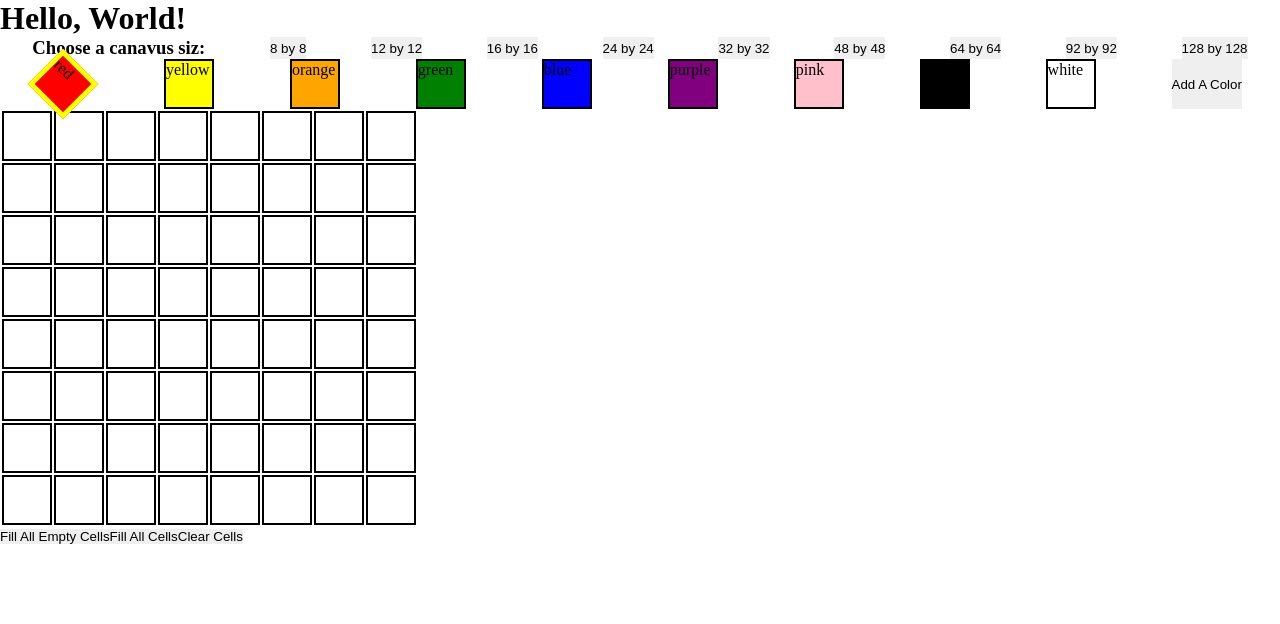
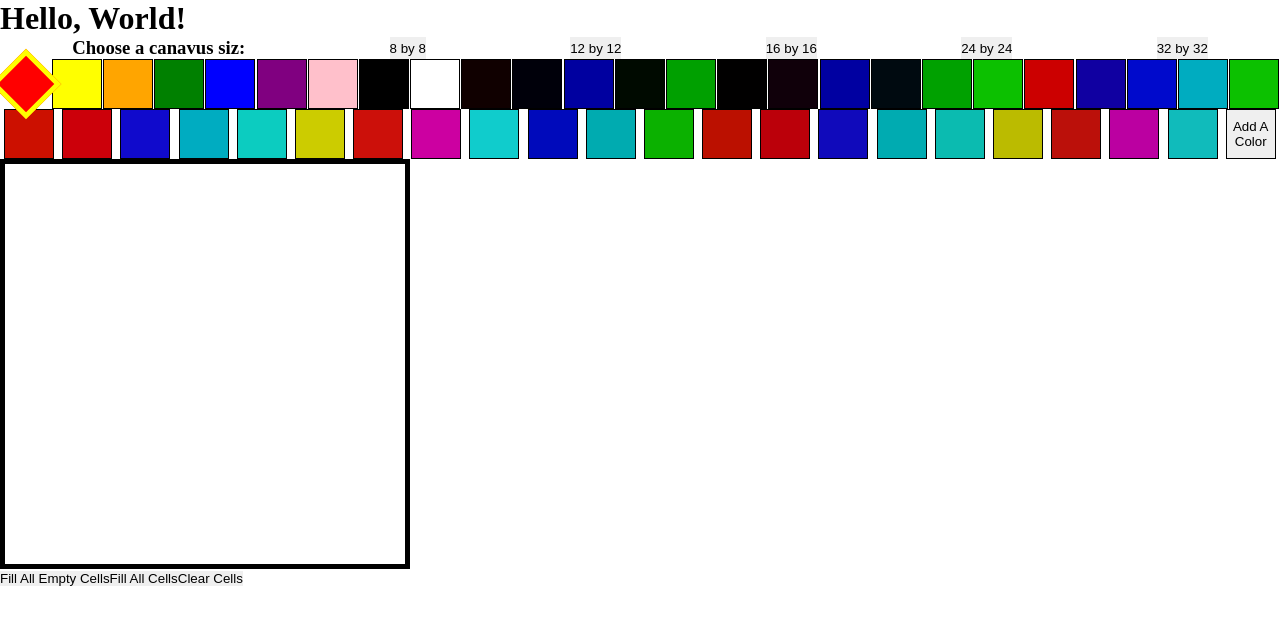
Before and after one commit to Ka9kdc/PixelArt, a React (Create React App) app: page / in a window 1280 px wide. Shown: the top 624 px of the page. Built offline with nearby package versions, Linux system fonts and the light colour scheme.

Commit message:
Styling: changing cell sizes based on board and pallelle size

```diff
--- a/src/components/App.js
+++ b/src/components/App.js
@@ -14,7 +14,7 @@ const App = () => {
   const [choosenColor, setChoosenColor] = useState("red");
 
   return (
-    <div className="App">
+    <div className="App" onMouseUp={() => setMouseActive(false)}>
       <h1>Hello, World!</h1>
       <h2>{message}</h2>
       <BoardSize setGridSize={setGridSize} />
--- a/src/components/BoardSize.js
+++ b/src/components/BoardSize.js
@@ -2,7 +2,7 @@ import React from "react";
 
 const BoardSize = (props) => {
   const { setGridSize } = props;
-  const sizeOptions = [8, 12, 16, 24, 32, 48, 64, 92, 128];
+  const sizeOptions = [8, 12, 16, 24, 32];
   return (
     <div className="pallette">
       <h3>Choose a canavus siz:</h3>
--- a/src/components/Grid/Cells.js
+++ b/src/components/Grid/Cells.js
@@ -10,6 +10,7 @@ const Cells = (props) => {
     id,
     image,
     setImage,
+    gridSize,
   } = props;
   function handleColorChange(event) {
     event.preventDefault();
@@ -29,10 +30,8 @@ const Cells = (props) => {
       onMouseOver={(event) => (mouseActive ? handleColorChange(event) : null)}
       onMouseUp={() => setMouseActive(false)}
       className="cell"
-      style={{ backgroundColor: color }}
-    >
-      {props.color}
-    </td>
+      style={{ backgroundColor: color, "--grid-size": gridSize }}
+    ></td>
   );
 };
 
--- a/src/components/Grid/Rows.js
+++ b/src/components/Grid/Rows.js
@@ -2,8 +2,15 @@ import React from "react";
 import Cells from "./Cells";
 
 const Rows = (props) => {
-  const { row, choosenColor, mouseActive, setMouseActive, image, setImage } =
-    props;
+  const {
+    row,
+    choosenColor,
+    mouseActive,
+    setMouseActive,
+    image,
+    setImage,
+    gridSize,
+  } = props;
   if (row.length) {
     return (
       <tr>
@@ -17,6 +24,7 @@ const Rows = (props) => {
             choosenColor={choosenColor}
             setMouseActive={setMouseActive}
             mouseActive={mouseActive}
+            gridSize={gridSize}
           />
         ))}
       </tr>
--- a/src/components/Grid/index.js
+++ b/src/components/Grid/index.js
@@ -37,6 +37,7 @@ const Grid = (props) => {
                 key={"row:" + idx}
                 choosenColor={choosenColor}
                 setMouseActive={setMouseActive}
+                gridSize={gridSize}
               />
             ))}
           </tbody>
--- a/src/components/Pallette/AddNewColor.js
+++ b/src/components/Pallette/AddNewColor.js
@@ -7,6 +7,7 @@ const AddNewColor = (props) => {
     setChoosenColor,
     setAdd,
     setMouseActive,
+    optionPerRow,
   } = props;
   const [newColor, setNewColor] = useState("#000000");
   function handleSubmit(event) {
@@ -18,20 +19,28 @@ const AddNewColor = (props) => {
     setMouseActive(false);
   }
   return (
-    <form onSubmit={handleSubmit}>
+    <form onSubmit={handleSubmit} className="pallette">
       <fieldset>
+        <label htmlFor="newColorPicker">Choose your Color: {newColor}</label>
         <input
           type="color"
           id="newColorPicker"
           name="newColorPicker"
           value={newColor}
+          className="cell"
+          style={{ "--grid-size": Math.min(optionPerRow, 12) }}
           onChange={(event) => {
             setNewColor(event.target.value);
           }}
         />
-        <label htmlFor="newColorPicker">Choose your Color: {newColor}</label>
       </fieldset>
-      <button type="submit">Add Color</button>
+      <button
+        type="submit"
+        className="cell"
+        style={{ "--grid-size": Math.min(optionPerRow, 12) }}
+      >
+        Add Color
+      </button>
     </form>
   );
 };
--- a/src/components/Pallette/index.js
+++ b/src/components/Pallette/index.js
@@ -13,22 +13,65 @@ const Pallette = (props) => {
     "pink",
     "black",
     "white",
+    "#100000",
+    "#00000a",
+    "#0000a0",
+    "#000a00",
+    "#00a000",
+    "#010000",
+    "#10000a",
+    "#0000a1",
+    "#000a10",
+    "#00a100",
+    "#0cc000",
+    "#cc0000",
+    "#1000a1",
+    "#000acc",
+    "#00acc0",
+    "#0cc100",
+    "#cc1000",
+    "#cc000a",
+    "#100acc",
+    "#00acc1",
+    "#0cccc0",
+    "#cccc00",
+    "#cc100a",
+    "#cc00a1",
+    "#10cccc",
+    "#000abb",
+    "#00abb0",
+    "#0bb100",
+    "#bb1000",
+    "#bb000a",
+    "#100abb",
+    "#00abb1",
+    "#0bbbb0",
+    "#bbbb00",
+    "#bb100a",
+    "#bb00a1",
+    "#10bbbb",
   ]);
   const [addCol, setAdd] = useState(false);
+  let optionPerRow = colorOptions.length + 1;
+  if (optionPerRow > 12) {
+    optionPerRow = Math.ceil(Math.sqrt(colorOptions.length + 1));
+    console.log(optionPerRow);
+  }
   return (
     <div className="pallette">
       {colorOptions.map((col) => (
         <div
           key={col}
           className={col === choosenColor ? "cell active" : "cell"}
-          style={{ backgroundColor: col }}
+          style={{
+            backgroundColor: col,
+            "--grid-size": Math.min(optionPerRow, 12),
+          }}
           onClick={() => {
             setChoosenColor(col);
             setMouseActive(false);
           }}
-        >
-          {col}
-        </div>
+        ></div>
       ))}
       {addCol ? (
         <AddNewColor
@@ -37,10 +80,13 @@ const Pallette = (props) => {
           setChoosenColor={setChoosenColor}
           setAdd={setAdd}
           setMouseActive={setMouseActive}
+          optionPerRow={optionPerRow}
         />
       ) : (
         <button
           type="button"
+          className="cell"
+          style={{ "--grid-size": Math.min(optionPerRow, 12) }}
           onClick={(event) => {
             event.preventDefault();
             setAdd(true);
--- a/src/style.css
+++ b/src/style.css
@@ -1,16 +1,32 @@
-.cell {
-  width: 50px;
-  height: 50px;
-  border: 2px solid black;
+:root {
+  --max-width: min(90vw, 80vh);
 }
 
-.active {
+table {
+  border-spacing: 0;
+  border: 5px solid black;
+}
+
+.cell {
+  --boxes-size: min(calc(var(--max-width) / var(--grid-size)), 50px);
+  width: max(var(--boxes-size), 10px);
+  height: max(var(--boxes-size), 10px);
+  min-width: 5px;
+  min-height: 5px;
+}
+
+.cell.board,
+.pallette .cell {
+  border: 1px solid black;
+}
+
+.pallette .cell.active {
   border: 5px solid yellow;
   transform: rotateZ(45deg);
 }
 
 .pallette {
   display: flex;
-  flex-flow: row nowrap;
+  flex-flow: row wrap;
   justify-content: space-around;
 }
```
